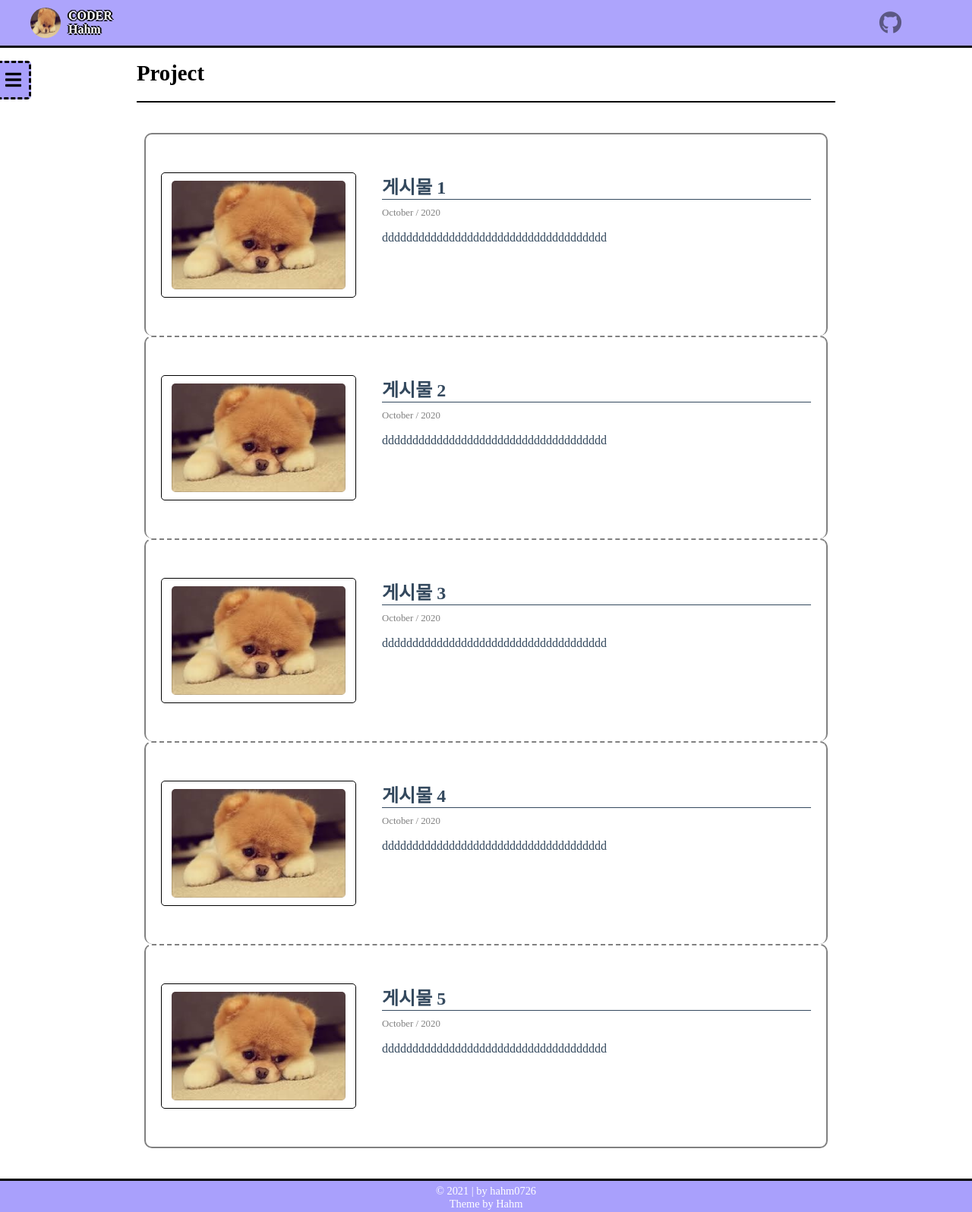
After one commit to hsh07260/django-blog, a Django app: template templates/myworks/postList.html in a window 1280 px wide. The commit adds this page. Shown: the whole page at 76% size. Run offline with Django 3.2, Linux system fonts and the light colour scheme; the template is opened without the code that fills it, so the values that code supplies are empty; some libraries are stand-ins or nearby versions.

Commit message:
블로그 기본 레이아웃 완성

```diff
--- a/static/css/layout.css
+++ b/static/css/layout.css
@@ -1,104 +1,349 @@
-html,body{
-    width: 100%;
+body {
   height: 100%;
-}
-body{
-    margin:0;
-    padding:0;
-}
-
-ul{
   margin: 0;
 }
 
-.header{
-    position: fixed;
-    width: 100%;
-    background-color:  blueviolet;
+body {
+  position: relative;
 }
 
-main{
-    margin-top: 40px;
-    background-color: aqua;
+footer {
+  margin: 0;
+  padding: 5px 0 2px;
+  border-top: 3px solid black;
+  background-color: #A9A0FC;
 }
 
-footer{
-    background-color: blueviolet;
+a {
+  text-decoration: none;
+  color: black;
 }
 
-.header-container{
+#app-wraper {
+  overflow: hidden;
+}
+
+.header {
+  position: fixed;
+  top: 0;
+  left: 0;
+  width: 100%;
+  z-index: 200;
+  background-color: #A9A0FC;
+  border-bottom: 3px solid black;
+  opacity: 0.95;
+}
+
+.app-body {
+  position: relative;
+  margin: 0 auto;
+  max-width: 940px;
+  box-sizing: border-box;
+  background-color: white;
+}
+
+.footer-contents {
+  margin: 0 auto;
+  max-width: 940px;
+  text-align: center;
+  font-size: 0.9rem;
+  background-color: #A9A0FC;
+}
+
+.header-container {
   position: relative;
   display: flex;
   margin: 0 auto; /*top:0 right:auto bottom:0 left: auto*/
-    padding: 10px 40px; /*top:10px right:40px bottom:10px left: 40px*/
+  padding: 10px 80px 10px 40px; /*top:10px right:40px bottom:10px left: 40px*/
   max-width: 1200px;
   height: 40px;
 }
 
-.current-post-title{
-    flex:1;
+.current-post-title {
+  flex: 1;
   height: 40px;
 }
 
-.home-link{
+.home-link {
   display: flex;
   margin-right: 30px;
   align-items: center;
+
+}
+
+.home-link, .menu-title{
   text-decoration: none;
   color: white;
+  text-shadow: -2px 0 black, 0 2px black, 2px 0 black, 0 -2px black;
   font-weight: 600;
 }
 
-.home-link:hover{
+.home-link:hover {
   text-decoration: underline;
 }
 
-.logo{
+.logo {
   width: 40px;
   height: 40px;
   margin-right: 10px;
   border-radius: 50%;
 }
 
-.icons{
+.icons {
   display: flex;
   list-style: none;
   align-items: center;
 }
 
-.header-container .icons li{
-    height: 100%;
+.s-screen-toggle-btn{
+  display: none;
+  position: absolute;
+  top: 18px;
+  right: 30px;
+}
+
+.s-screen-toggle-btn i{
+  font-size: 24px;
+}
+
+.s-screen-toggle-btn i:hover, .s-screen-toggle-btn-clicked i{
+  color: white;
+}
+
+.header-container .icons li {
   margin-right: 3px;
   cursor: pointer;
+  text-align: center;
 }
 
-
-.header-container .icons li i{
+.header-container .icons li i {
   color: black;
   font-size: 30px;
-    opacity: 0.3;
+  opacity: 0.5;
   transition: 0.1s;
 }
 
-.header-container .icons li i:hover{
+.header-container .icons li i:hover {
   font-size: 36px;
   opacity: 1;
 }
 
-.header-container .icons li a{
-    text-decoration: none;
+.header-container .icons li a {
   display: flex;
   align-items: center;
   justify-content: center;
   height: 100%;
-    padding:0 10px;
-
+  padding: 0 10px;
 }
 
 .nav{
-    background-color: red;
+  position: fixed;
+  display: flex;
+  flex-direction: row-reverse;
+  align-items: flex-start;
+  left: -183px;
+  top: 80px;
+  z-index: 200;
+  transition: left 0.5s;
 }
 
-.menu-button{
-    background-color: chartreuse;
+.nav-show{
+  left: 0px;
 }
+
+.toggle-btn, .nav-contents{
+  margin: 0;
+  padding: 10px;
+}
+
+.toggle-btn{
+  position:relative;
+  left:-3px;
+  background-color: #A9A0FC;
+  border: 3px dashed black;
+  border-left: none;
+  border-top-right-radius: 5px;
+  border-bottom-right-radius: 5px;
+}
+
+.toggle-btn i{
+  font-size: 24px;
+}
+
+.nav-contents-wrap{
+  background-color: #A9A0FC;
+  border: 3px dashed black;
+  border-left: none;
+  padding: 5px;
+}
+
+.menu-title{
+  height: 42px;
+  vertical-align: middle;
+  text-align: center;
+  font-size: 20px;
+}
+
+.nav-contents{
+  background-color:white;
+  display: flex;
+  flex-direction: column;
+  justify-content: flex-start;
+  list-style: none;
+  width: 150px;
+  height: 300px;
+  border-radius: 5px;
+}
+
+.nav-contents li{
+  width: 100%;
+  text-align: center;
+  margin: 5px auto;
+}
+
+.nav-contents li a{
+  display: block;
+  width: 100%;
+}
+
+.nav-contents > li > a:hover, .clicked{
+  border: 2px solid black;
+  background-color: #A9A0FC;
+  font-weight: bold;
+}
+
+.mywork-contents{
+  width: 100%;
+  display: none;
+  flex-direction: column;
+  list-style: none;
+  padding-left: 0;
+  border: 2px solid;
+  border-top: none;
+}
+
+.sub-contents-show{
+  display: flex;
+}
+
+.mywork-contents li a{
+  width: 100%;
+}
+
+.mywork-contents li a:hover{
+  font-weight: bold;
+}
+
+.menu-footer{
+  padding: 10px 10px 10px 10px;
+  display: flex;
+  justify-content: flex-end;
+}
+
+.admin a i{
+  font-size: 16px;
+}
+
+.card {
+  padding: 20px;
+  margin: 20px auto;
+}
+
+.page-title-wrapper {
+  padding-bottom: 20px;
+  margin: 0 10px;
+  border-bottom: 2px solid black;
+}
+
+.page-title {
+  font-size: 1.8rem;
+  margin: 0;
+}
+
+.article-card {
+  box-sizing: border-box;
+  position: relative;
+  display: block;
+  padding: 40px 20px;
+  border: 2px solid gray;
+  border-top: 2px dashed gray;
+  border-bottom: none;
+  border-radius: 10px;
+}
+
+.article-card:first-child {
+  border-top: 2px solid gray;
+}
+
+.article-card:last-child {
+  border-bottom: 2px solid gray;
+}
+
+.article-summary {
+  margin: 10px 0;
+  color: #34495e;
+  overflow: hidden;
+}
+
+.article-summary .article-thumbnail {
+  float: left;
+  box-sizing: border-box;
+  width: 30%;
+  margin: 0 4% 0 0;
+  border: 1px solid black;
+  border-radius: 5px;
+  overflow: hidden;
+}
+
+.article-summary img {
+  display: block;
+  max-width: 100%;
+  border-radius: 5px;
+}
+
+.article-summary .article-thumbnail img {
+  width: 90%;
+  margin: 10px auto;
+}
+
+.article-summary .article-contents {
+  float: left;
+  width: 66%;
+  box-sizing: border-box;
+}
+
+.article-summary .article-contents .article-title {
+  margin-top: 0;
+  margin-bottom: 0.5rem;
+  border-bottom: 1px solid;
+}
+
+.article-contents .article-date {
+  color: gray;
+  margin: 10px 0 6px;
+  font-size: 0.8rem;
+}
+
+.article-summary .article-contents .article-contetns-brief {
+  word-break: break-all;
+}
+
+.app-body > div:first-child {
+  margin-top: 80px;
+}
+
+.copyright {
+  margin: 0;
+  font-weight: 300;
+  color: white;
+}
+
+@media screen and (max-width: 1028px){
+  .toggle-btn{
+    display: none;
+  }
+
+  .s-screen-toggle-btn{
+    display: inline;
+  }
+}
--- /dev/null
+++ b/static/js/layout.js
@@ -0,0 +1,24 @@
+const toggle_btn1 = document.querySelector('.toggle-btn');
+const toggle_btn2 = document.querySelector('.s-screen-toggle-btn');
+
+const nav = document.querySelector('.nav');
+
+const nav_contents = document.querySelector('.nav-contents');
+
+
+toggle_btn1.addEventListener('click', () => {
+    nav.classList.toggle('nav-show');
+})
+
+toggle_btn2.addEventListener('click', () => {
+    nav.classList.toggle('nav-show');
+    toggle_btn2.classList.toggle('s-screen-toggle-btn-clicked');
+})
+
+nav_contents.addEventListener('click', (event) => {
+    if (event.target.id == 'mywork') {
+        event.target.classList.toggle('clicked');
+        var mywork_contents = event.target.parentNode.querySelector('.mywork-contents');
+        mywork_contents.classList.toggle('sub-contents-show');
+    }
+})
--- /dev/null
+++ b/templates/base.html
@@ -0,0 +1,79 @@
+{% load static %}
+<!DOCTYPE html>
+<html lang="en">
+  <head>
+    <meta charset="UTF-8" />
+    <meta http-equiv="X-UA-Compatible" content="IE=edge" />
+    <meta name="viewport" content="width=device-width, initial-scale=1.0" />
+
+    <!--css-->
+    <link rel="stylesheet" type="text/css" href="{% static 'css/layout.css' %}" />
+    <link rel="stylesheet" type="text/css" href="{% static 'css/animate.css' %}" />
+    <link rel="stylesheet" href="https://cdnjs.cloudflare.com/ajax/libs/font-awesome/5.8.2/css/all.min.css" />
+    <title>Hahm Coding Diary</title>
+  </head>
+  <body>
+    <div id="app-wraper">
+      <!-- Header Area -->
+      <header class="header">
+        <!-- Header Contents가 담기는 실제 영역 -->
+        <div class="header-container">
+          <!-- Home 링크가 걸린 로고영역 -->
+          <a class="home-link" href="{% url 'core:index' %}">
+            <div class="logo">
+              <img class="logo" src="{% static 'image.jpg' %}" />
+            </div>
+            <span>CODER<br/>Hahm</span>
+          </a>
+          <!--보고있는 게시물의 제목이 들어갈 영역-->
+          <div class="current-post-title"></div>
+          <!--내 정보를 담는 여러 링크(Github, ...)-->
+          <ul class="icons">
+            <!--Github-->
+            <li class="github">
+              <a href="https://github.com/hsh07260" target="_blank">
+                <i class="fab fa-github"></i>
+              </a>
+            </li>
+          </ul>
+          <a class ="s-screen-toggle-btn" href="#">
+            <i class="fas fa-bars"></i>
+          </a>
+        </div>
+      </header>
+      <!-- side toggle Menu 시작 -->
+      <nav class="nav">
+        <a class="toggle-btn" href="#"><i class="fas fa-bars"></i></a>
+        <div class="nav-contents-wrap">
+          <div class="menu-title">MENU</div>
+          <ul class="nav-contents">
+            <li><a href="{% url 'core:index' %}">HOME</a></li>
+            <li>
+              <a id="mywork" href="#">MY WORK</a>
+              <ul class="mywork-contents">
+                <li class="project"><a href="{% url 'myworks:projectList' %}">PROJECT</a></li>
+                <li class="algorithm"><a href="#">ALGORITHM</a></li>
+              </ul>
+            </li>
+            <li><a href="#">CONTACT</a></li>
+          </ul>
+          <div class="menu-footer"><a class="admin" href="#"><i class="fas fa-user-cog"></i></a></div>
+        </div>
+      </nav>
+      <!-- side toggle Menu 끝-->
+      <!-- Main Area 시작 -->
+      <main class="app-body">
+        {% block content-area %}
+        {% endblock content-area %}
+      </main>
+      <!-- Main Area 끝 -->
+      <!-- Footer Area 시작-->
+      <footer>
+        <div class="footer-contents">
+          <p class="copyright">&copy; 2021 | by hahm0726<br />Theme by Hahm</p>
+        </div>
+      </footer>
+    </div>
+    <script type="text/javascript" src="{% static 'js/layout.js' %}"></script>
+  </body>
+</html>
--- /dev/null
+++ b/templates/myworks/postList.html
@@ -0,0 +1,81 @@
+{% extends 'base.html' %}
+{% load static %}
+
+{% block content-area %}
+<!--게시글 리스트-->
+<div class="page-title-wrapper">
+  <h1 class="page-title">Project</h1>
+</div>
+<div class="card">
+  <a class="article-card" href="#">
+    <article class="article-summary">
+      <div class="article-thumbnail">
+        <img src="{% static 'image.jpg' %}" alt="강아지 그림" />
+      </div>
+      <div class="article-contents">
+        <h2 class="article-title">게시물 1</h2>
+        <p class="article-date">October / 2020</p>
+        <p class="article-contetns-brief">
+          ddddddddddddddddddddddddddddddddddddd
+        </p>
+      </div>
+    </article>
+  </a>
+  <a class="article-card" href="#">
+    <article class="article-summary">
+      <div class="article-thumbnail">
+        <img src="{% static 'image.jpg' %}" alt="강아지 그림" />
+      </div>
+      <div class="article-contents">
+        <h2 class="article-title">게시물 2</h2>
+        <p class="article-date">October / 2020</p>
+        <p class="article-contetns-brief">
+          ddddddddddddddddddddddddddddddddddddd
+        </p>
+      </div>
+    </article>
+  </a>
+  <a class="article-card" href="#">
+    <article class="article-summary">
+      <div class="article-thumbnail">
+        <img src="{% static 'image.jpg' %}" alt="강아지 그림" />
+      </div>
+      <div class="article-contents">
+        <h2 class="article-title">게시물 3</h2>
+        <p class="article-date">October / 2020</p>
+        <p class="article-contetns-brief">
+          ddddddddddddddddddddddddddddddddddddd
+        </p>
+      </div>
+    </article>
+  </a>
+  <a class="article-card" href="#">
+    <article class="article-summary">
+      <div class="article-thumbnail">
+        <img src="{% static 'image.jpg' %}" alt="강아지 그림" />
+      </div>
+      <div class="article-contents">
+        <h2 class="article-title">게시물 4</h2>
+        <p class="article-date">October / 2020</p>
+        <p class="article-contetns-brief">
+          ddddddddddddddddddddddddddddddddddddd
+        </p>
+      </div>
+    </article>
+  </a>
+  <a class="article-card" href="#">
+    <article class="article-summary">
+      <div class="article-thumbnail">
+        <img src="{% static 'image.jpg' %}" alt="강아지 그림" />
+      </div>
+      <div class="article-contents">
+        <h2 class="article-title">게시물 5</h2>
+        <p class="article-date">October / 2020</p>
+        <p class="article-contetns-brief">
+          ddddddddddddddddddddddddddddddddddddd
+        </p>
+      </div>
+    </article>
+</a>
+</div>
+{% endblock content-area %}
```
Also changed, not shown: templates/index.html (+6 -42 lines). Lines whose indentation alone changed are shown as unchanged.
